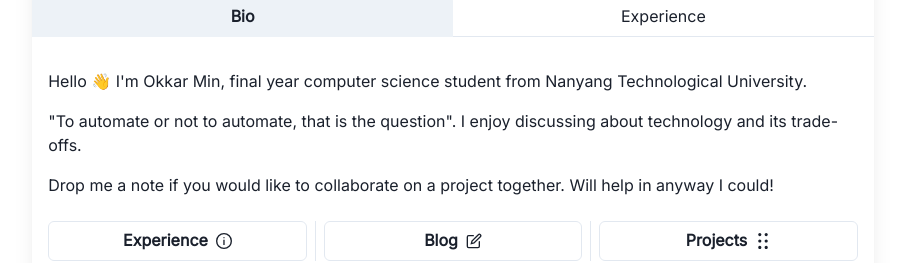
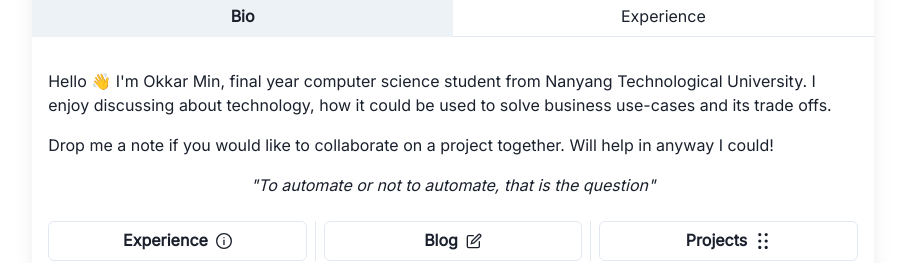
Before and after one commit to OkkarMin/okkar-blog-url-shortner, a Next.js app: page / in a window 1280 px wide. Shown: the part 294-557 px from the top of the page, without its empty margins (187-1092 px from the left). Built offline with nearby package versions, Linux system fonts and the light colour scheme; no server answers.

Commit message:
chore(introduction): :pencil2: Change introduction text

```diff
--- a/components/introduction/bio_experience_tabs.js
+++ b/components/introduction/bio_experience_tabs.js
@@ -1,4 +1,5 @@
 import {
+  Box,
   Button,
   Link,
   Stack,
@@ -46,16 +47,19 @@ export default function BioExperienceTabs() {
         <TabPanel>
           <Text>
             Hello 👋 I'm Okkar Min, final year computer science student from
-            Nanyang Technological University.
-          </Text>
-          <Text mt={4}>
-            "To automate or not to automate, that is the question". I enjoy
-            discussing about technology and its trade-offs.
+            Nanyang Technological University. I enjoy discussing about
+            technology, how it could be used to solve business use-cases and its
+            trade offs.
           </Text>
           <Text mt={4}>
             Drop me a note if you would like to collaborate on a project
             together. Will help in anyway I could!
           </Text>
+          <Box textAlign="center" mt="4">
+            <Text as="em">
+              "To automate or not to automate, that is the question"
+            </Text>
+          </Box>
 
           <Stack
             mt={6}
```
